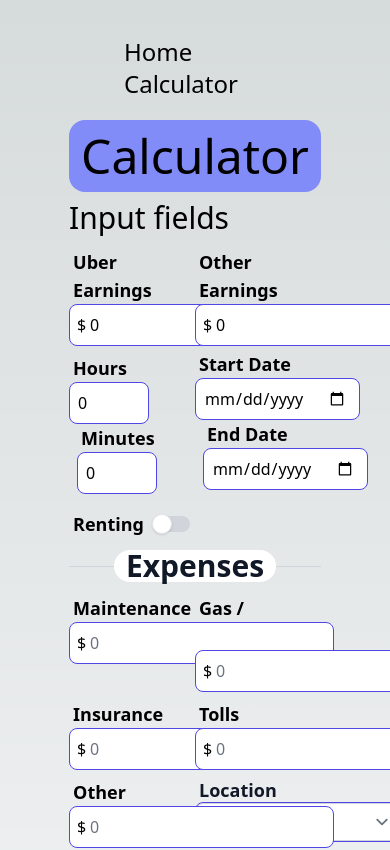
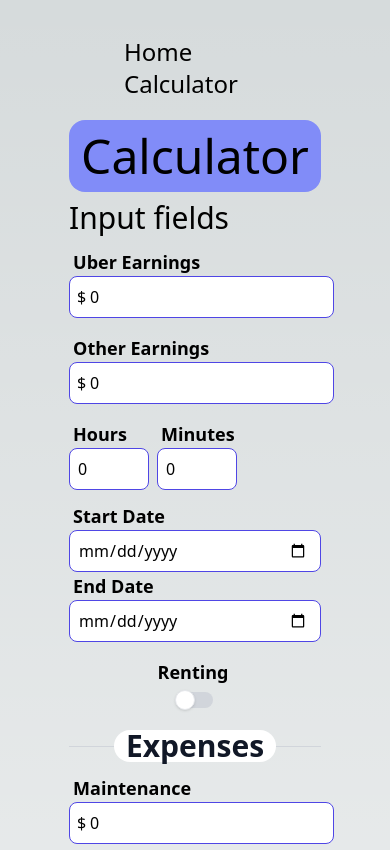
Before and after one commit to RostyslavDzhohola/uber-calculator, a Next.js app: page /calculator in a window 390 px wide. Shown: the top 850 px of the page. Built offline with nearby package versions, Linux system fonts and the light colour scheme.

Commit message:
added responsivnes

```diff
--- a/app/calculator/Calculator.jsx
+++ b/app/calculator/Calculator.jsx
@@ -23,7 +23,6 @@ export default function Calculator() {
     tolls: 0,
     other: 0,
     location: "Austin",
-    car: "Sedan",
     rent: false,
   });
 
@@ -33,10 +32,10 @@ export default function Calculator() {
   console.log("minutesWorked " + inputValues.minutesWorked);
 
   return (
-    <div>
+    <div className="">
       <h1 className="text-5xl bg-indigo-400 p-3 rounded-2xl">Calculator</h1>
       <h2 className="text-3xl my-2">Input fields</h2>
-      <div className="grid grid-cols-2">
+      <div className="grid grid-cols-1 gap-2 sm:grid-cols-3">
         <DollarInputEarnings
           name="Uber Earnings"
           value={inputValues.uberEarnings}
@@ -56,7 +55,7 @@ export default function Calculator() {
         <RentTogle />
       </div>
       <Divider name="Expenses"/>
-      <div className="grid grid-cols-2">
+      <div className="grid grid-cols-1 gap-2 sm:grid-cols-3">
         <DollarInputExpense name="Maintenance" />
         <DollarInputExpense name="Gas / Charging" />
         <DollarInputExpense name="Insurance" />
--- a/app/calculator/components/Car.jsx
+++ b/app/calculator/components/Car.jsx
@@ -4,7 +4,7 @@ export default function Car() {
   return (
     <div className="my-1">
       <label htmlFor="location" className="ml-1 font-bold text-lg block leading-6 text-gray-900">
-        Location
+        Car
       </label>
       <select
         id="location"
--- a/app/calculator/components/DatesWorked.jsx
+++ b/app/calculator/components/DatesWorked.jsx
@@ -1,12 +1,12 @@
 export default function DatesWorked(props) {
   return (
     <div>
-      <div className="flex space-x-2 flex-wrap">
-        <div className="flex flex-col">
+      <div className="grid ">
+        <div className="grid">
           <label htmlFor="startDateInput" className="ml-1 font-bold text-lg">Start Date</label>
           <input id="startDateInput" className="pl-2 rounded-lg border-indigo-600 border" type="date" />
         </div>
-        <div className="flex flex-col">
+        <div className="grid">
           <label htmlFor="endDateInput" className="ml-1 font-bold text-lg">End Date</label>
           <input id="endDateInput" className="pl-2 rounded-lg border-indigo-600 border" type="date" />
         </div>
--- a/app/calculator/components/Divider.jsx
+++ b/app/calculator/components/Divider.jsx
@@ -1,6 +1,6 @@
 export default function Divider({name}) {
   return (
-    <div className="relative mb-2">
+    <div className="relative my-2">
       <div className="absolute inset-0 flex items-center" aria-hidden="true">
         <div className="w-full border-t border-gray-300" />
       </div>
--- a/app/calculator/components/DollarInputExpense.jsx
+++ b/app/calculator/components/DollarInputExpense.jsx
@@ -5,7 +5,14 @@ export default function DollarInputExpense({name}) {
         <label htmlFor={name} className="ml-1 font-bold text-lg">{name}</label>
         <div className="relative">
           <span className="absolute left-2 top-1/2 transform -translate-y-1/2">$</span>
-          <input id={name} className="pl-5 rounded-lg border-indigo-600 border" type="number" placeholder="0" name="Earnings" min="0" />
+          <input
+            id={name}
+            className="pl-5 rounded-lg border-indigo-600 border"
+            type="number"
+            defaultValue="0"
+            placeholder="0"
+            name="Earnings"
+            min="0" />
         </div>
       </div>
     </div>
--- a/app/calculator/components/RentTogle.jsx
+++ b/app/calculator/components/RentTogle.jsx
@@ -11,12 +11,12 @@ export default function RentTogle() {
   const [enabled, setEnabled] = useState(false)
 
   return (
-    <div className='flex flex-wrap my-3'>
-      <label htmlFor="rentTogle" className="ml-1 mr-2 font-bold text-lg ">Renting</label>
+    <div className='flex flex-col justify-center my-2'>
+      <label htmlFor="rentTogle" className="self-center ml-1 mr-2 font-bold text-lg ">Renting</label>
       <Switch
         checked={enabled}
         onChange={setEnabled}
-          className="group relative inline-flex h-7 w-10 flex-shrink-0 cursor-pointer items-center justify-center rounded-full focus:outline-none focus:ring-2 focus:ring-indigo-600 focus:ring-offset-2"
+        className="self-center group relative inline-flex h-7 w-10 flex-shrink-0 cursor-pointer items-center justify-center rounded-full focus:outline-none focus:ring-2 focus:ring-indigo-600 focus:ring-offset-2"
       >
         <span className="sr-only">Use setting</span>
         <span aria-hidden="true" className="pointer-events-none absolute h-full w-full rounded-md" />
--- a/app/calculator/components/ResultCards.jsx
+++ b/app/calculator/components/ResultCards.jsx
@@ -2,6 +2,7 @@ const stats = [
   { name: 'Hourly Earnings', stat: '$32 per hour ' },
   { name: 'Working Time', stat: '53 hr 2 m' },
   { name: 'Net Income', stat: '$1500' },
+  { name: 'Profit', stat: '$900' },
   { name: 'Total Expense', stat: '$600' },
 ]
 
```
Lines whose indentation alone changed are shown as unchanged.
